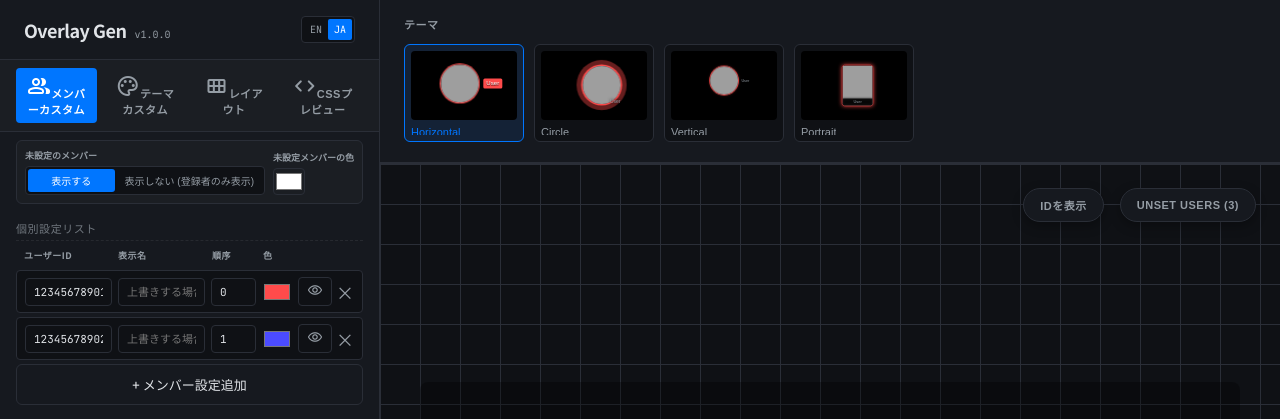
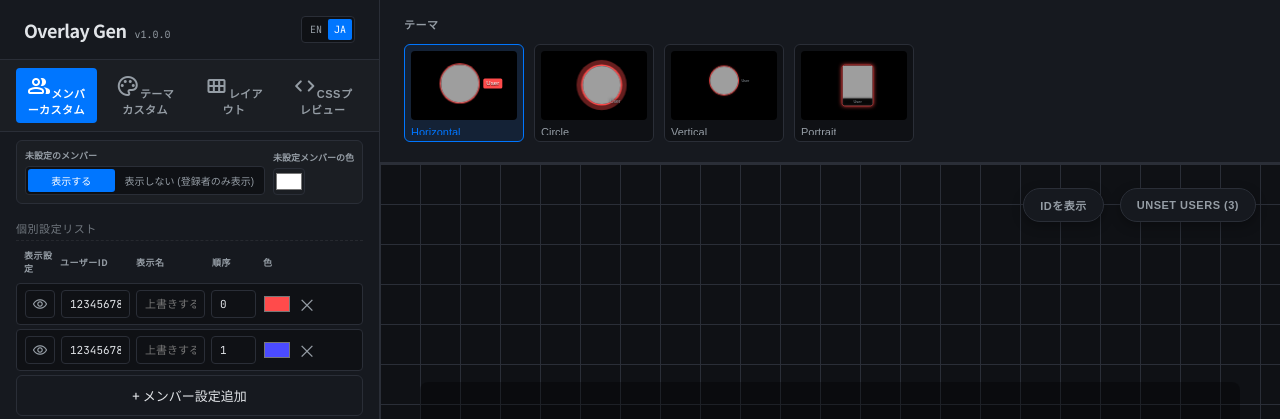
Before and after one commit to kaigemap/discord-streamkit-layer, a website built with Vite: page index.html in a window 1280 px wide. Shown: the top 419 px of the page. Built offline with nearby package versions, Linux system fonts and the light colour scheme; grey boxes are pictures that could not be loaded; files whose address does not match are found by name.

Commit message:
feat: add visibility toggle and improve user input handling in the user table

```diff
--- a/index.html
+++ b/index.html
@@ -116,6 +116,7 @@
 
               <div class="inner-group-title" data-i18n="userListHeader">Individual Settings</div>
               <div class="user-table-header user-table-grid">
+                <span class="header-label" data-i18n="visibility">表示</span>
                 <span class="header-label" data-i18n="userId">ID</span>
                 <span class="header-label" data-i18n="displayName">Display Name</span>
                 <span class="header-label" data-i18n="priority">Sort</span>
--- a/src/generator.js
+++ b/src/generator.js
@@ -75,7 +75,7 @@ img[class*="Voice_avatar"] {
 
     // Check per-user visibility (Hide-list)
     if (user.isHidden) {
-      css += `\n/* User ${displayName} is in Hide-list */\nimg[src*="${user.id}"],\nimg[src*="${user.id}"] + div[class^="Voice_user"] {\n  display: none !important;\n}\n`;
+      css += `\n/* User ${displayName} is in Hide-list */\nli[class^="Voice_voiceState"]:has(img[src*="${user.id}"]) {\n  display: none !important;\n}\n`;
       return; // Skip other styles for hidden users
     }
 
@@ -96,6 +96,11 @@ img[class*="Voice_avatar"] {
       css += `li[class^="Voice_voiceState"]:has(img[src*="${user.id}"]) {\n  display: flex !important;\n}\n`;
     }
     css += `${userCSS}\n`;
+
+    // If Solo Mode is ON, explicitly hide unset users
+    if (config.onlyRegistered && user.id.startsWith('unset_')) {
+      css += `li[class^="Voice_voiceState"]:has(img[src*="${user.id}"]) {\n  display: none !important;\n}\n`;
+    }
   });
 
   // Global Name Visibility Control
--- a/src/main.js
+++ b/src/main.js
@@ -412,18 +412,17 @@ function renderUserInputs() {
   const sortedUsers = [...state.users].map((user, originalIndex) => ({ ...user, originalIndex })).sort((a, b) => (a.priority ?? 0) - (b.priority ?? 0));
   sortedUsers.forEach((user, sortedIndex) => {
     const div = document.createElement('div');
-    // Add "user-item-hidden" class if the user is in the hide-list
-    div.className = `user-item user-table-grid ${user.isHidden ? 'user-item-hidden' : ''}`;
+    div.className = `user-item user-table-grid`;
     div.innerHTML = `
-      <input type="text" value="${user.id}" data-type="id" data-userid="${user.id}" placeholder="${translations[state.language].userId}" title="${translations[state.language].userId}" />
-      <input type="text" value="${user.displayName || ''}" data-type="displayName" data-userid="${user.id}" placeholder="上書きする場合のみ入力" title="${translations[state.language].displayName}" />
-      <input type="number" value="${user.priority ?? sortedIndex}" data-type="priority" data-userid="${user.id}" placeholder="0" title="${translations[state.language].priority}" />
-      <input type="color" value="${user.color}" data-type="color" data-userid="${user.id}" title="${translations[state.language].userColor}" />
-
-      <div class="user-actions">
       <button class="visibility-toggle ${user.isHidden ? 'hidden' : ''}" data-userid="${user.id}" title="${translations[state.language].visibility}">
         <span class="material-symbols-rounded">${user.isHidden ? 'visibility_off' : 'visibility'}</span>
       </button>
+      <input type="text" value="${user.id}" data-type="id" data-userid="${user.id}" placeholder="${translations[state.language].userId}" title="${translations[state.language].userId}" />
+      <input type="text" value="${user.displayName || ''}" data-type="displayName" data-userid="${user.id}" placeholder="上書きする場合のみ入力" title="${translations[state.language].displayName}" ${user.isHidden ? 'disabled' : ''} />
+      <input type="number" value="${user.priority ?? sortedIndex}" data-type="priority" data-userid="${user.id}" placeholder="0" title="${translations[state.language].priority}" ${user.isHidden ? 'disabled' : ''} />
+      <input type="color" value="${user.color}" data-type="color" data-userid="${user.id}" title="${translations[state.language].userColor}" ${user.isHidden ? 'disabled' : ''} />
+
+      <div class="user-actions">
         <span class="remove-user" data-userid="${user.id}">&times;</span>
       </div>
     `;
@@ -467,7 +466,7 @@ function renderUserInputs() {
 
   userListEl.querySelectorAll('.visibility-toggle').forEach(btn => {
     btn.addEventListener('click', (e) => {
-      const userId = e.target.dataset.userid;
+      const userId = e.target.dataset.userid || e.target.parentElement.dataset.userid;
       const userIndex = state.users.findIndex(u => u.id === userId);
       if (userIndex === -1) return;
       state.users[userIndex].isHidden = !state.users[userIndex].isHidden;
@@ -559,10 +558,9 @@ function updateUIFromState() {
 }
 
 function applyStyles() {
-  // Create displayed users: unset users + all registered users
+  // Create displayed users: unset users + all registered users (always include for DOM, CSS controls visibility)
   const sortedUsers = [...state.users].sort((a, b) => (a.priority ?? 0) - (b.priority ?? 0));
   const displayedUsers = [...sortedUsers];
-  if (!state.onlyRegistered) {
   const unsetUsers = [];
   for (let i = 0; i < state.unsetUserCount; i++) {
     unsetUsers.push({
@@ -574,7 +572,6 @@ function applyStyles() {
     });
   }
   displayedUsers.push(...unsetUsers);
-  }
 
   const css = generateCSS(state);
   let styleEl = document.getElementById('generated-styles');
@@ -584,6 +581,20 @@ function applyStyles() {
     document.head.appendChild(styleEl);
   }
   styleEl.textContent = css;
+
+  // Also apply to preview simulator
+  let previewStyleEl = document.getElementById('preview-styles');
+  if (!previewStyleEl) {
+    previewStyleEl = document.createElement('style');
+    previewStyleEl.id = 'preview-styles';
+    const simulator = document.getElementById('discord-simulator');
+    if (simulator) {
+      simulator.appendChild(previewStyleEl);
+    }
+  }
+  if (previewStyleEl) {
+    previewStyleEl.textContent = css;
+  }
 
   const cssOutput = document.getElementById('css-output');
   if (cssOutput) {
--- a/src/style.css
+++ b/src/style.css
@@ -797,7 +797,7 @@ body.overlay-active .floating-panel {
 /* User Table Grid Layout */
 .user-table-grid {
   display: grid;
-  grid-template-columns: 1fr 1fr 45px 30px 56px;
+  grid-template-columns: 30px 1fr 1fr 45px 30px 56px;
   gap: 6px;
   align-items: center;
 }
@@ -832,6 +832,14 @@ body.overlay-active .floating-panel {
   min-width: 0; /* important for grid */
 }
 
+.user-item input[type="text"]:disabled,
+.user-item input[type="number"]:disabled {
+  background-color: rgba(255, 255, 255, 0.03);
+  color: var(--text-secondary);
+  cursor: not-allowed;
+  border-color: rgba(255, 255, 255, 0.1);
+}
+
 .user-item input[type="color"] {
   width: 100%;
   height: 24px;
@@ -839,6 +847,11 @@ body.overlay-active .floating-panel {
   border: none;
   background: none;
   cursor: pointer;
+}
+
+.user-item input[type="color"]:disabled {
+  cursor: not-allowed;
+  opacity: 0.5;
 }
 
 .user-actions {
@@ -858,11 +871,18 @@ body.overlay-active .floating-panel {
   color: var(--danger-color);
 }
 
-.visibility-toggle {
+/* Grid layout specific visibility toggle */
+.user-item .visibility-toggle {
   padding: 2px 4px;
+  display: flex;
+  align-items: center;
+  justify-content: center;
+  width: 100%;
+  height: 100%;
+  min-width: 24px;
 }
 
-.visibility-toggle .material-symbols-rounded {
+.user-item .visibility-toggle .material-symbols-rounded {
   font-size: 16px;
 }
 
@@ -949,6 +969,8 @@ body.overlay-active .floating-panel {
   transform: scale(1.05); /* Slight pop to indicate 'click to restore' */
 }
 
+
+
 /* Dim the row when hidden */
 .user-item-hidden {
   opacity: 0.5;
```
Lines whose indentation alone changed are shown as unchanged.
